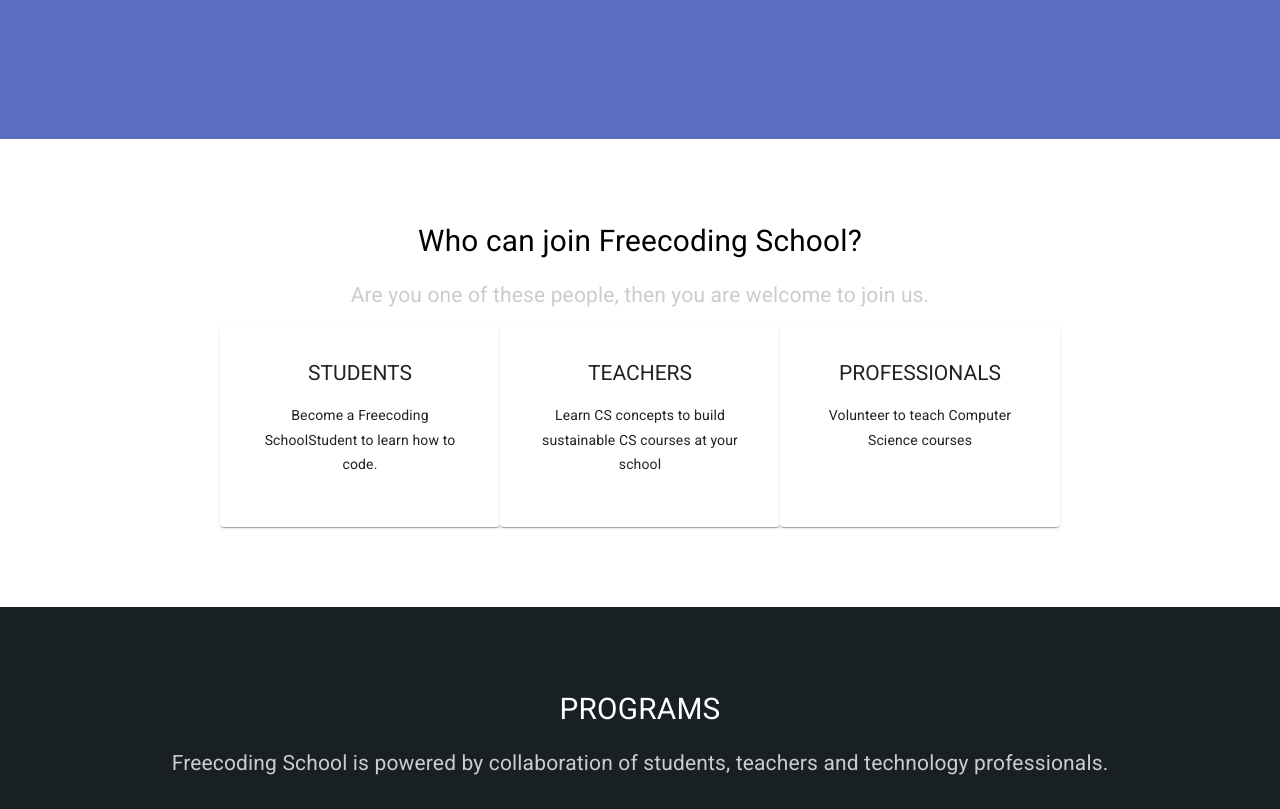
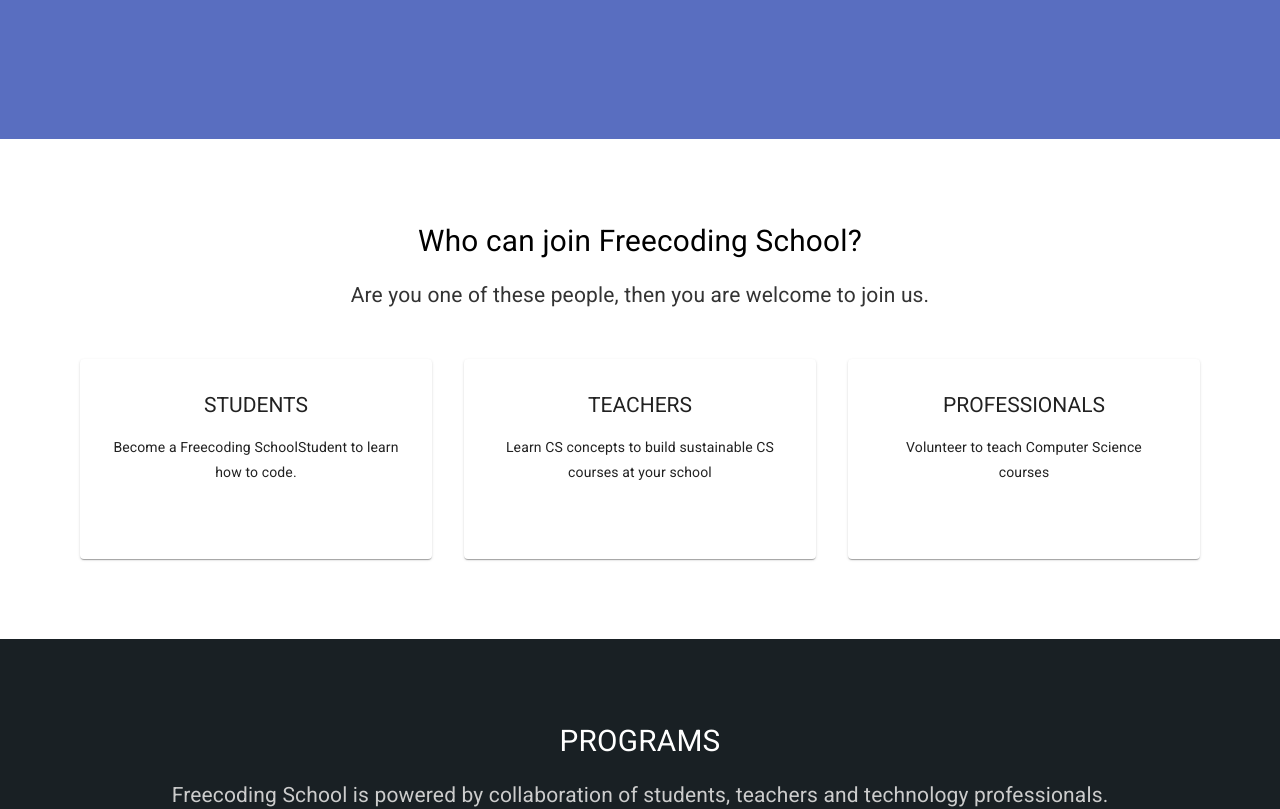
Before and after one commit to premnair34/online-video-app, a React (Create React App) app: page / in a window 1280 px wide. Shown: the part 660-1469 px from the top of the page. Built offline with nearby package versions, Linux system fonts and the light colour scheme.

Commit message:
dotcome page

```diff
--- a/src/views/Home/FreeCoding/FreeCoding.js
+++ b/src/views/Home/FreeCoding/FreeCoding.js
@@ -19,7 +19,7 @@ const useStyles = makeStyles(theme => ({
     lineHeight:'1.5em',
     margin: theme.spacing(2),
     fontWeight:'400',
-    color:'#ccc',
+    color:'#333',
   },
   section:{
     alignItems:'center',
@@ -44,7 +44,8 @@ const FreeCoding = props => {
   const { history } = props;
   const classes = useStyles();
   return (
-    <Grid className={classes.section} container direction="row" justify="space-evenly" alignItems="center">
+    <Grid className={classes.section} container direction="row"
+    justify="space-evenly" alignItems="center"  spacing={4}>
         <Grid item xs={12} lg={12}>
             <Typography className={classes.title} variant="h4">
                Who can join Freecoding School?
@@ -53,19 +54,19 @@ const FreeCoding = props => {
                Are you one of these people, then you are welcome to join us.
             </Typography>
         </Grid>
-        <Grid item lg={3} sm={6} xl={3} xs={12}>
+        <Grid item lg={4} sm={6} xl={3} xs={12} p={2}>
             <Paper className={classes.paper}>
                 <Typography variant="h5" className={classes.paperTitle}>STUDENTS</Typography>
                 <Typography variant="subtitle1">Become a Freecoding SchoolStudent to learn how to code.</Typography>
             </Paper>
         </Grid>
-        <Grid item lg={3} sm={6} xl={3} xs={12}>
+        <Grid item lg={4} sm={6} xl={3} xs={12}>
             <Paper className={classes.paper}>
                 <Typography variant="h5" className={classes.paperTitle}>TEACHERS</Typography>
                 <Typography variant="subtitle1">Learn CS concepts to build sustainable CS courses at your school</Typography>
             </Paper>
         </Grid>
-        <Grid item lg={3} sm={6} xl={3} xs={12}>
+        <Grid item lg={4} sm={6} xl={3} xs={12}>
             <Paper className={classes.paper}>
                 <Typography variant="h5" className={classes.paperTitle}>PROFESSIONALS</Typography>
                 <Typography variant="subtitle1">Volunteer to teach Computer Science courses</Typography>
--- a/src/views/Home/Introduction/Introduction.js
+++ b/src/views/Home/Introduction/Introduction.js
@@ -16,7 +16,7 @@ const useStyles = makeStyles(theme => ({
   },
   subtitle:{
     margin: theme.spacing(2),
-    color:'#ccc',
+    color:'#333',
   },
   section:{
     alignItems:'center',
```
Also changed, not shown: 1 other file (tests, documents, lock files or other folders).
